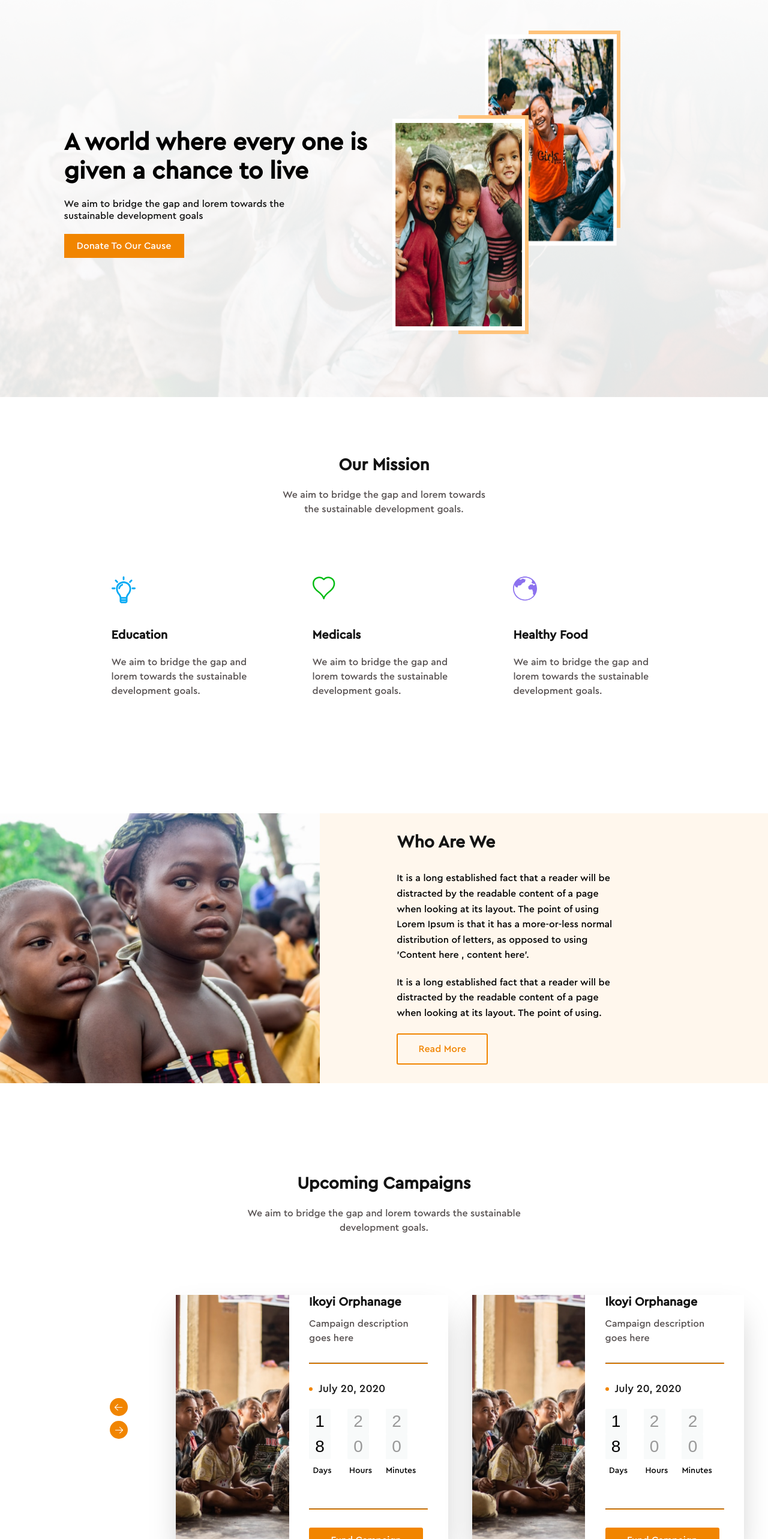
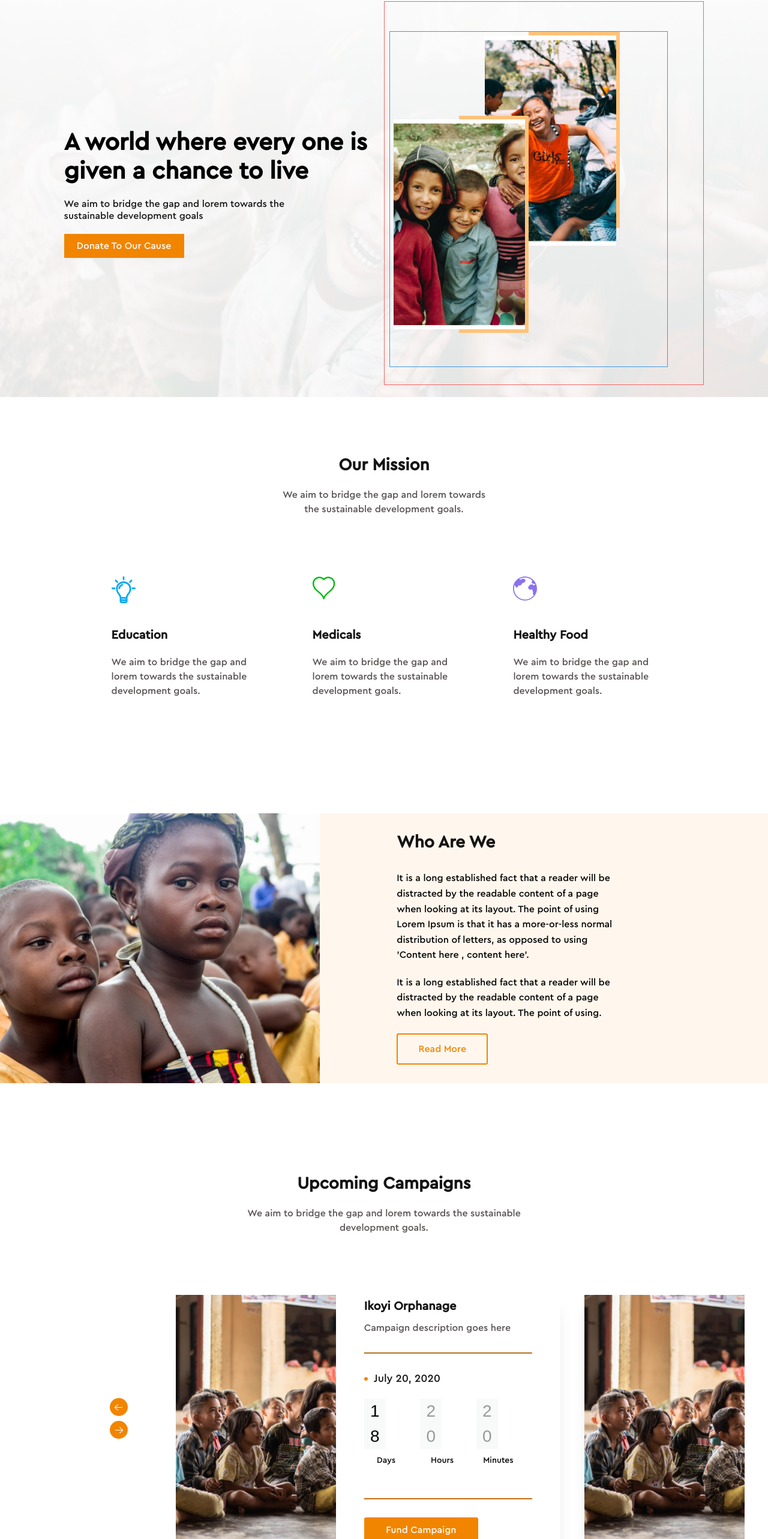
Before and after one commit to Kolakanmi/hdcf, a Vue app: page / in a window 1280 px wide. Shown: the part 138-2704 px from the top of the page at 60% size. Built offline with nearby package versions, Linux system fonts and the light colour scheme.

Commit message:
Overflow added to scrolling card

```diff
--- a/src/components/HomeCountdownCard.vue
+++ b/src/components/HomeCountdownCard.vue
@@ -1,5 +1,5 @@
 <template>
-  <div class="shadow-2xl" style="height: 420px; margin-right: 40px">
+  <div class="shadow-xl flex-none" style="height: 420px; margin-right: 40px">
     <div class="flex h-full">
       <div class="w-5/12 h-full">
         <img class="object-cover w-full h-full" alt="children-sitting" src="../../images/children-sitting.png"/>
--- a/src/components/HomeDoubleImage.vue
+++ b/src/components/HomeDoubleImage.vue
@@ -1,11 +1,11 @@
 <template>
-  <div class="p-2" style="height: 100%; width: 100%; position: relative">
-    <div class="" style="height: 90%; width: 90%; position: relative; margin-top: 8%">
+  <div class="p-2 border border-red-500" style="height: 100%; width: 100%; position: relative">
+    <div class="border border-blue-500" style="height: 90%; width: 90%; position: relative; margin-top: 8%">
       <div class="children-back">
-        <img alt="children-back" src="../../images/children-back.png" style="height: 100%; width: 100%; object-fit: fill"/>
+        <img alt="children-back" src="../../images/children-back.png" style="height: 100%; width: 100%; object-fit: cover"/>
       </div>
       <div class="children-front">
-        <img alt="children-front" src="../../images/children-front.png" style="height: 100%; width: 100%; object-fit: fill"/>
+        <img alt="children-front" src="../../images/children-front.png" style="height: 100%; width: 100%; object-fit: cover"/>
       </div>
     </div>
   </div>
--- a/src/components/HomeUpcomingEvents.vue
+++ b/src/components/HomeUpcomingEvents.vue
@@ -13,7 +13,7 @@
           <img class="m-auto" alt="right-arrow" src="../../images/right-arrow.svg">
         </p>
       </div>
-      <div class="flex">
+      <div class="flex w-full flex-no-wrap overflow-x-hidden">
         <HomeCountdownCard/>
         <HomeCountdownCard/>
       </div>
```
